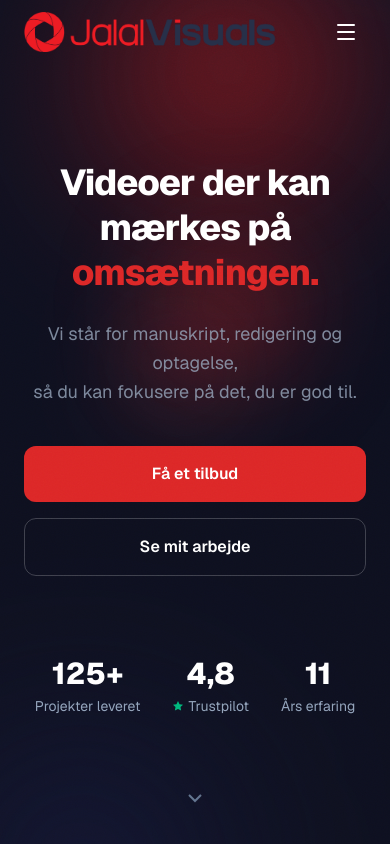
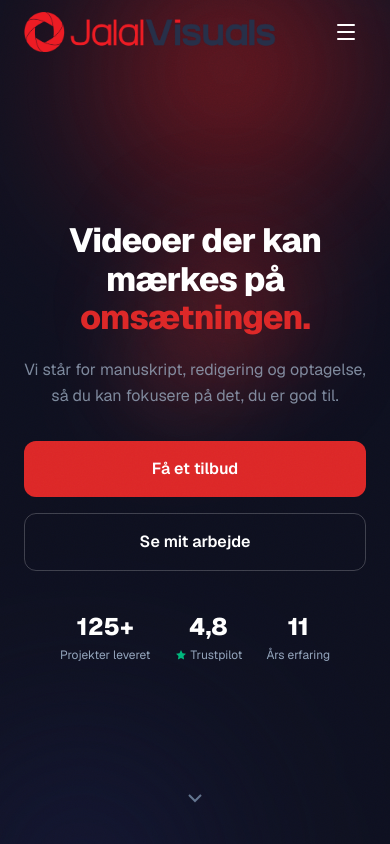
Before and after one commit to Jalal051-blip/jalalvisuals, a Next.js app: page / in a window 390 px wide. Shown: the top 844 px of the page. Built offline with nearby package versions, Linux system fonts and the light colour scheme.

Commit message:
kort beskrivelse af ændringen

```diff
--- a/src/components/HeroSection.tsx
+++ b/src/components/HeroSection.tsx
@@ -2,7 +2,7 @@ export default function HeroSection() {
   return (
     <section
       id="hjem"
-      className="relative min-h-screen flex flex-col items-center justify-center px-6 pt-24 pb-16 overflow-hidden"
+      className="relative min-h-[100svh] flex flex-col items-center justify-center px-6 pt-20 pb-10 overflow-hidden"
     >
       {/* Lag 1 — grovkornet støj (overlay) */}
       <div
@@ -94,12 +94,12 @@ export default function HeroSection() {
       {/* Indhold */}
       <div className="relative z-10 max-w-4xl mx-auto text-center">
         {/* Hoved-overskrift */}
-        <h1 className="text-4xl sm:text-5xl md:text-6xl lg:text-7xl font-extrabold leading-tight tracking-tight mb-6">
+        <h1 className="text-[2.1rem] sm:text-5xl md:text-6xl lg:text-7xl font-extrabold leading-[1.15] tracking-tight mb-5">
           Videoer der kan mærkes på <span className="text-[#DC2626]">omsætningen.</span>
         </h1>
 
         {/* Undertekst */}
-        <p className="text-lg md:text-xl max-w-2xl mx-auto mb-10 leading-relaxed" style={{ color: "rgba(148,163,184,0.8)" }}>
+        <p className="text-base md:text-xl max-w-2xl mx-auto mb-8 leading-relaxed" style={{ color: "rgba(148,163,184,0.8)" }}>
           Vi står for manuskript, redigering og optagelse,<br />så du kan fokusere på det, du er god til.
         </p>
 
@@ -121,31 +121,30 @@ export default function HeroSection() {
       </div>
 
       {/* Statistik-badges nedenfor */}
-      <div className="relative z-10 mt-20 flex flex-wrap justify-center gap-8 text-center">
+      <div className="relative z-10 mt-10 flex flex-wrap justify-center gap-6 text-center">
         {/* Projekter leveret */}
         <div className="flex flex-col items-center">
-          <span className="text-3xl font-extrabold text-white">125+</span>
-          <span className="text-slate-400 text-sm mt-1">Projekter leveret</span>
+          <span className="text-2xl sm:text-3xl font-extrabold text-white">125+</span>
+          <span className="text-slate-400 text-xs sm:text-sm mt-1">Projekter leveret</span>
         </div>
 
         {/* Trustpilot badge */}
         <div className="flex flex-col items-center">
           <div className="flex items-center gap-1.5 mb-1">
-            <span className="text-3xl font-extrabold text-white">4,8</span>
+            <span className="text-2xl sm:text-3xl font-extrabold text-white">4,8</span>
           </div>
-          {/* Trustpilot logo-tekst */}
           <div className="flex items-center gap-1">
             <svg width="12" height="12" viewBox="0 0 24 24" fill="#00b67a">
               <path d="M12 2l3.09 6.26L22 9.27l-5 4.87 1.18 6.88L12 17.77l-6.18 3.25L7 14.14 2 9.27l6.91-1.01L12 2z"/>
             </svg>
-            <span className="text-slate-400 text-sm">Trustpilot</span>
+            <span className="text-slate-400 text-xs sm:text-sm">Trustpilot</span>
           </div>
         </div>
 
         {/* Års erfaring */}
         <div className="flex flex-col items-center">
-          <span className="text-3xl font-extrabold text-white">11</span>
-          <span className="text-slate-400 text-sm mt-1">Års erfaring</span>
+          <span className="text-2xl sm:text-3xl font-extrabold text-white">11</span>
+          <span className="text-slate-400 text-xs sm:text-sm mt-1">Års erfaring</span>
         </div>
       </div>
 
```
Also changed, not shown: public/Longline logo - Kopi.png (added), src/app/icon.png (added).
